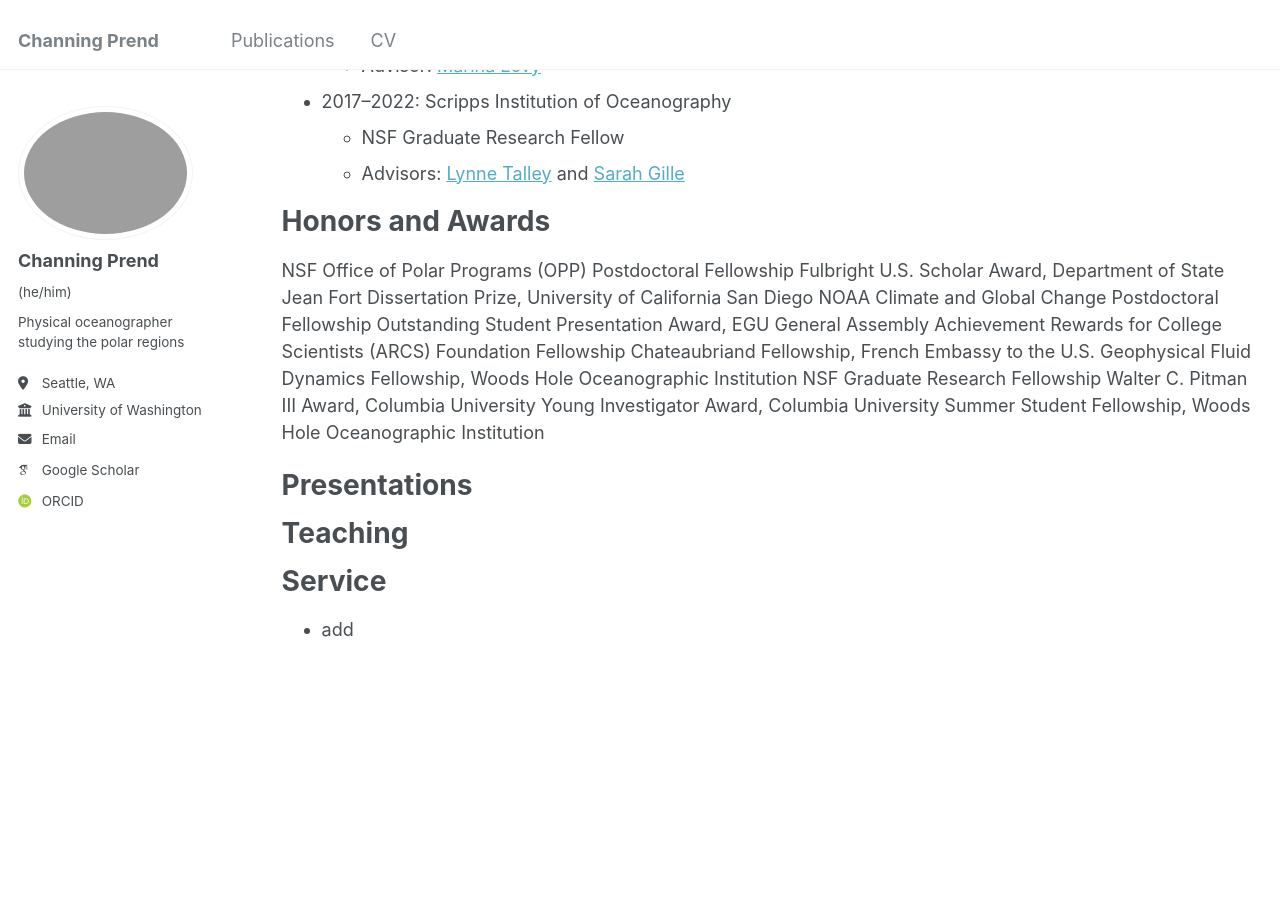
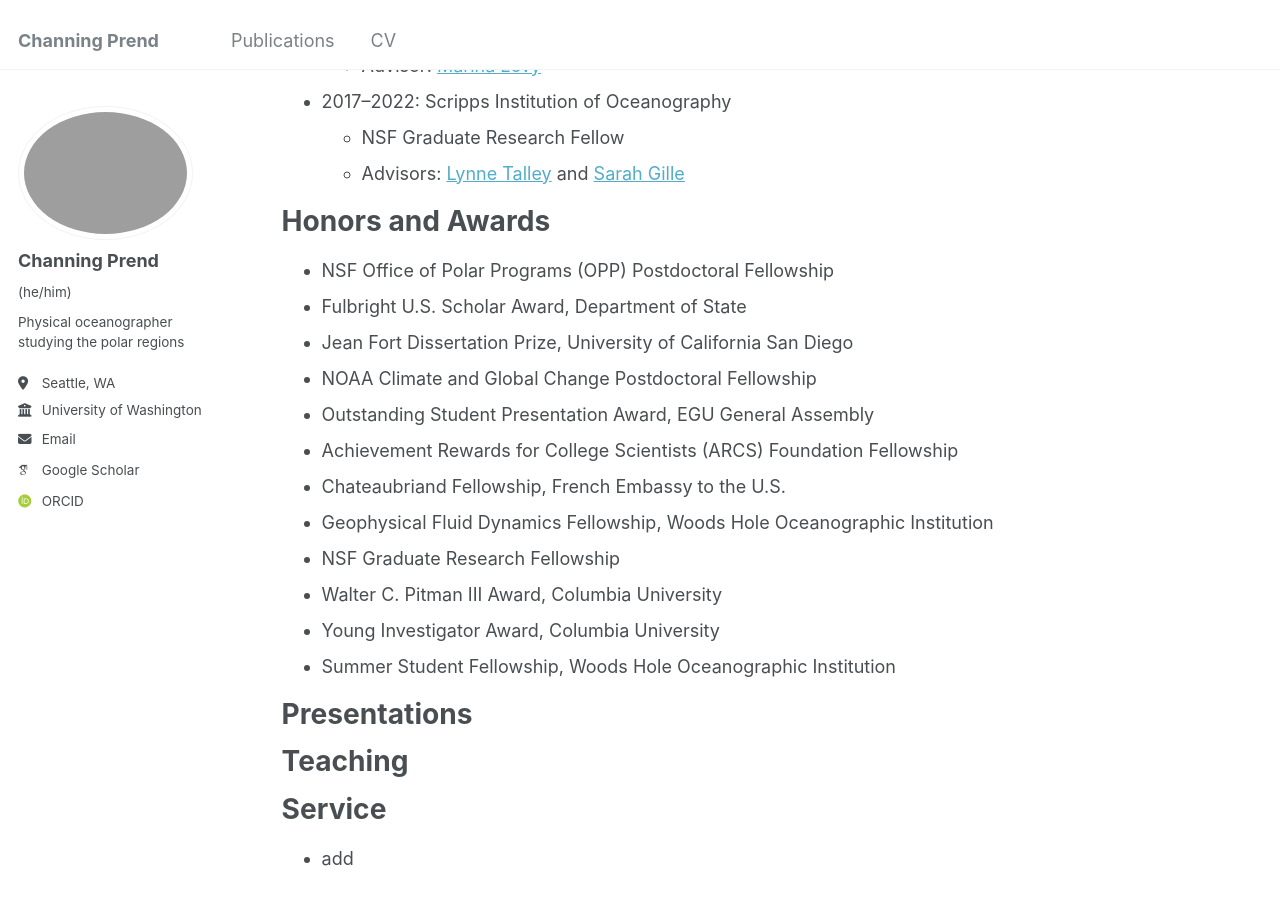
Before and after one commit to cprend/cprend.github.io, a Jekyll site: the page built from _pages/cv.md, in a window 1280 px wide and 900 px high, scrolled down 677 px. Built offline with Jekyll 4.4.1, drawn with Linux system fonts in a browser that asks for light colours; some web fonts are replaced.

Commit message:
Update cv.md

```diff
--- a/_pages/cv.md
+++ b/_pages/cv.md
@@ -38,18 +38,18 @@
 
 Honors and Awards
 ======
-NSF Office of Polar Programs (OPP) Postdoctoral Fellowship
-Fulbright U.S. Scholar Award, Department of State
-Jean Fort Dissertation Prize, University of California San Diego
-NOAA Climate and Global Change Postdoctoral Fellowship
-Outstanding Student Presentation Award, EGU General Assembly
-Achievement Rewards for College Scientists (ARCS) Foundation Fellowship
-Chateaubriand Fellowship, French Embassy to the U.S.
-Geophysical Fluid Dynamics Fellowship, Woods Hole Oceanographic Institution
-NSF Graduate Research Fellowship
-Walter C. Pitman III Award, Columbia University
-Young Investigator Award, Columbia University
-Summer Student Fellowship, Woods Hole Oceanographic Institution
+* NSF Office of Polar Programs (OPP) Postdoctoral Fellowship
+* Fulbright U.S. Scholar Award, Department of State
+* Jean Fort Dissertation Prize, University of California San Diego
+* NOAA Climate and Global Change Postdoctoral Fellowship
+* Outstanding Student Presentation Award, EGU General Assembly
+* Achievement Rewards for College Scientists (ARCS) Foundation Fellowship
+* Chateaubriand Fellowship, French Embassy to the U.S.
+* Geophysical Fluid Dynamics Fellowship, Woods Hole Oceanographic Institution
+* NSF Graduate Research Fellowship
+* Walter C. Pitman III Award, Columbia University
+* Young Investigator Award, Columbia University
+* Summer Student Fellowship, Woods Hole Oceanographic Institution
 
 Presentations
 ======
```
